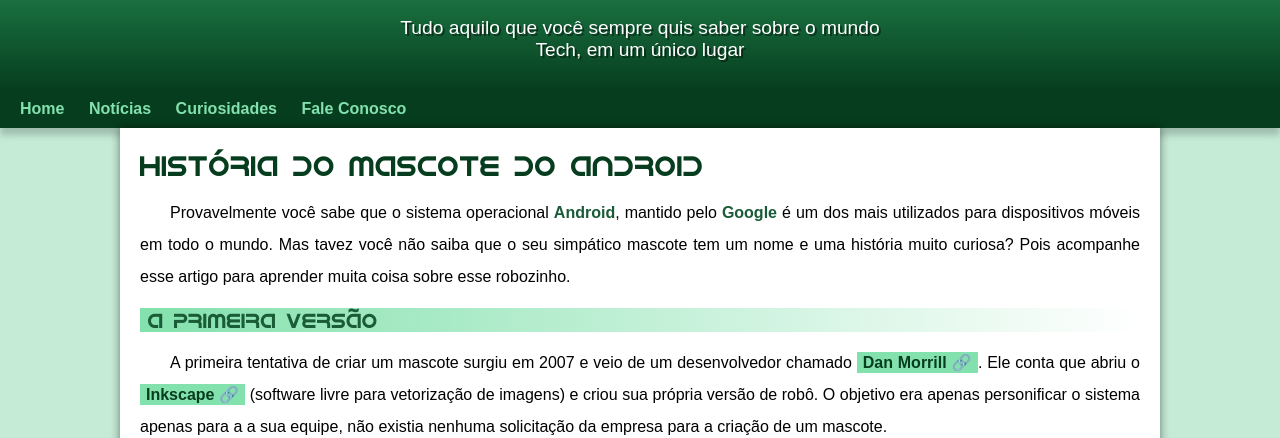
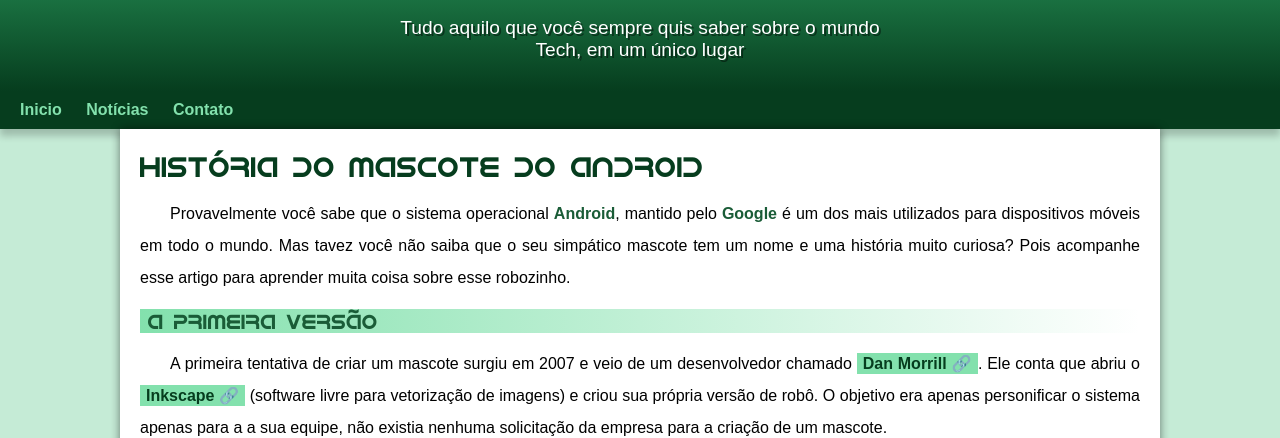
Before and after one commit to LuisNego/html-css, a plain HTML site: page Exercicios/des010.orignal/android.html in a window 1280 px wide. Shown: the part 100-538 px from the top of the page. Drawn offline with Linux system fonts and the light colour scheme; a web font is replaced by a local one.

Commit message:
Links alterados  e o margin do estilo

```diff
--- a/Exercicios/des010.orignal/android.html
+++ b/Exercicios/des010.orignal/android.html
@@ -15,10 +15,9 @@
         <p>Tudo aquilo que você sempre quis saber sobre o mundo Tech, em um único lugar</p>
     </header>
     <nav>
-        <a href="#">Home</a>
+        <a href="#">Inicio</a>
         <a href="#">Notícias</a>
-        <a href="#">Curiosidades</a>
-        <a href="#">Fale Conosco</a>
+        <a href="#">Contato</a>
     </nav>
     <main>
         <article>
--- a/Exercicios/des010.orignal/estilos/style.css
+++ b/Exercicios/des010.orignal/estilos/style.css
@@ -54,7 +54,7 @@
     padding-right:10px;
     padding-left: 10px;
     margin: auto;
-    margin-bottom: 30px;
+    padding-bottom: 30px;
     text-shadow: 2px 2px rgba(0, 0, 0, 0.455);
 
 }
```
